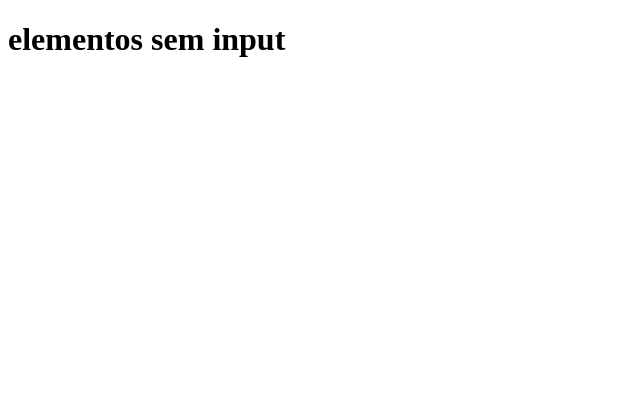
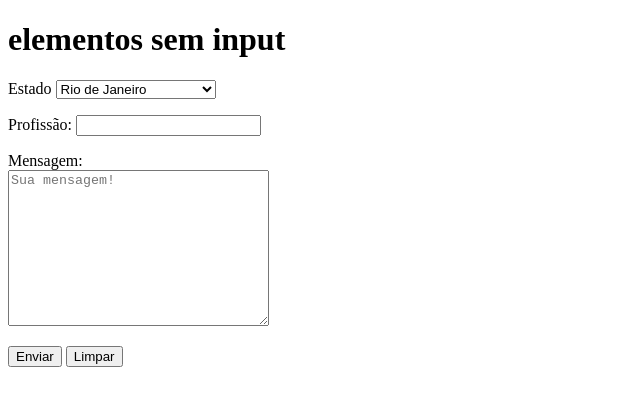
Before and after one commit to VitorHPaivaG/HTML-CSS, a plain HTML site: page exercicios/ex0025/form007.html in a window 1280 px wide. Shown: the whole page, without its empty margins (0-640 px from the left). Drawn offline with Linux system fonts and the light colour scheme.

Commit message:
option, optgroup, datalist, select, textarea e algumas outras coisas

```diff
--- a/exercicios/ex0025/form007.html
+++ b/exercicios/ex0025/form007.html
@@ -7,6 +7,46 @@
 </head>
 <body>
     <h1>elementos sem input</h1>
+    <form action="cadastro.php" method="post" autocomplete="on">
 
+        <p>
+            <label for="iest">Estado</label>
+            <select name="Estado" id="iest">
+                <optgroup label="Região Sudeste">
+                    <option value="RJ">Rio de Janeiro</option>
+                    <option value="SP">São Paulo</option>
+                    <option value="MG">Minas Gerais</option>
+                    <option value="ES">Espirito Santo</option>
+                </optgroup>
+
+                <optgroup label="Região Nordeste">
+                    <option value="MA">Maranhão</option>
+                    <option value="PE">Pernambuco</option>
+                    <option value="RN">Rio Grande do Norte</option>
+                </optgroup>
+            </select>
+        </p>
+
+
+        <p>
+            <label for="iprof">Profissão: </label>
+            <input type="text" name="prof" id="iprof" list="iestprof">
+            <datalist id="iestprof">
+                <option>Administrador</option>
+                <option>Desenvolvedor</option>
+                <option>Professor</option>
+            </datalist>
+        </p>
+
+        <p>
+           <label for="imsg">Mensagem: </label> <br>
+            <textarea name="msg" id="imsg" cols="30" rows="10" placeholder="Sua mensagem!"></textarea>
+        </p>
+
+        <p>
+            <input type="submit" value="Enviar">
+            <input type="reset" value="Limpar">
+        </p>
+    </form>
 </body>
 </html>
```
